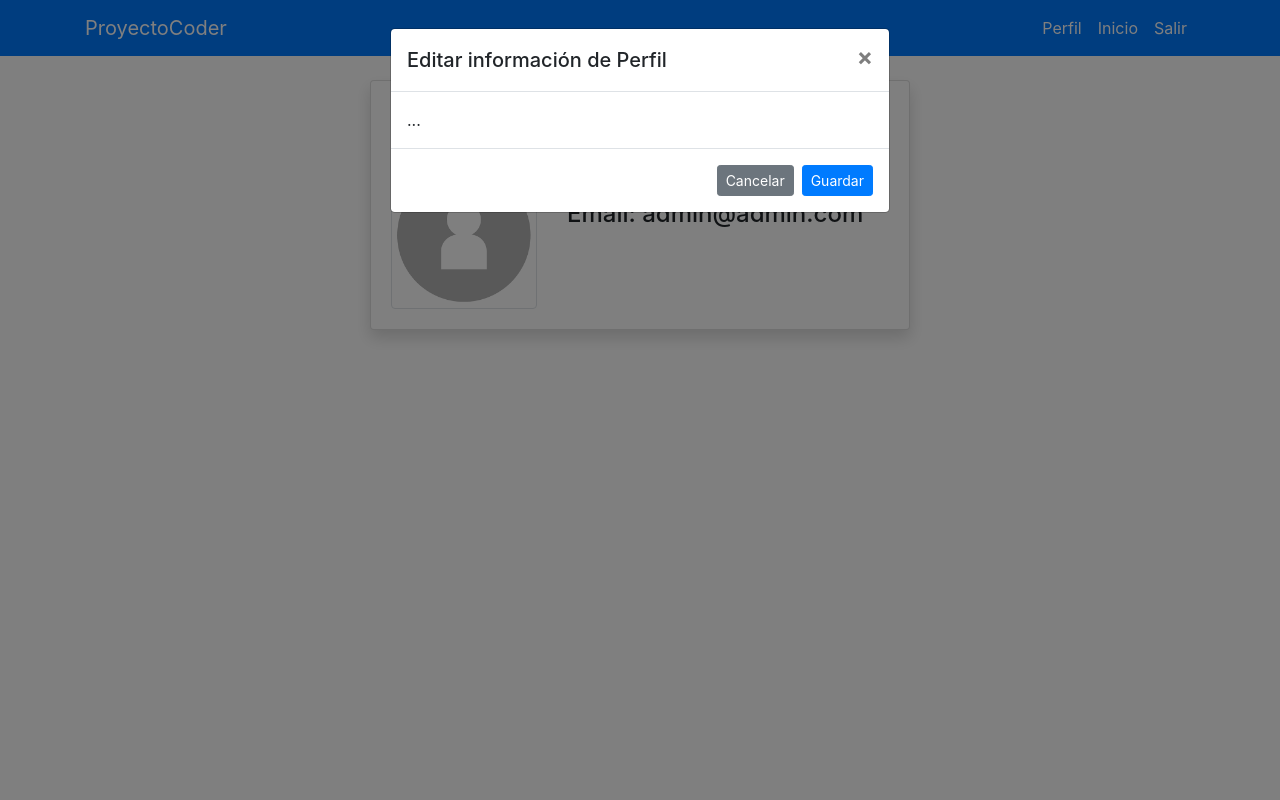
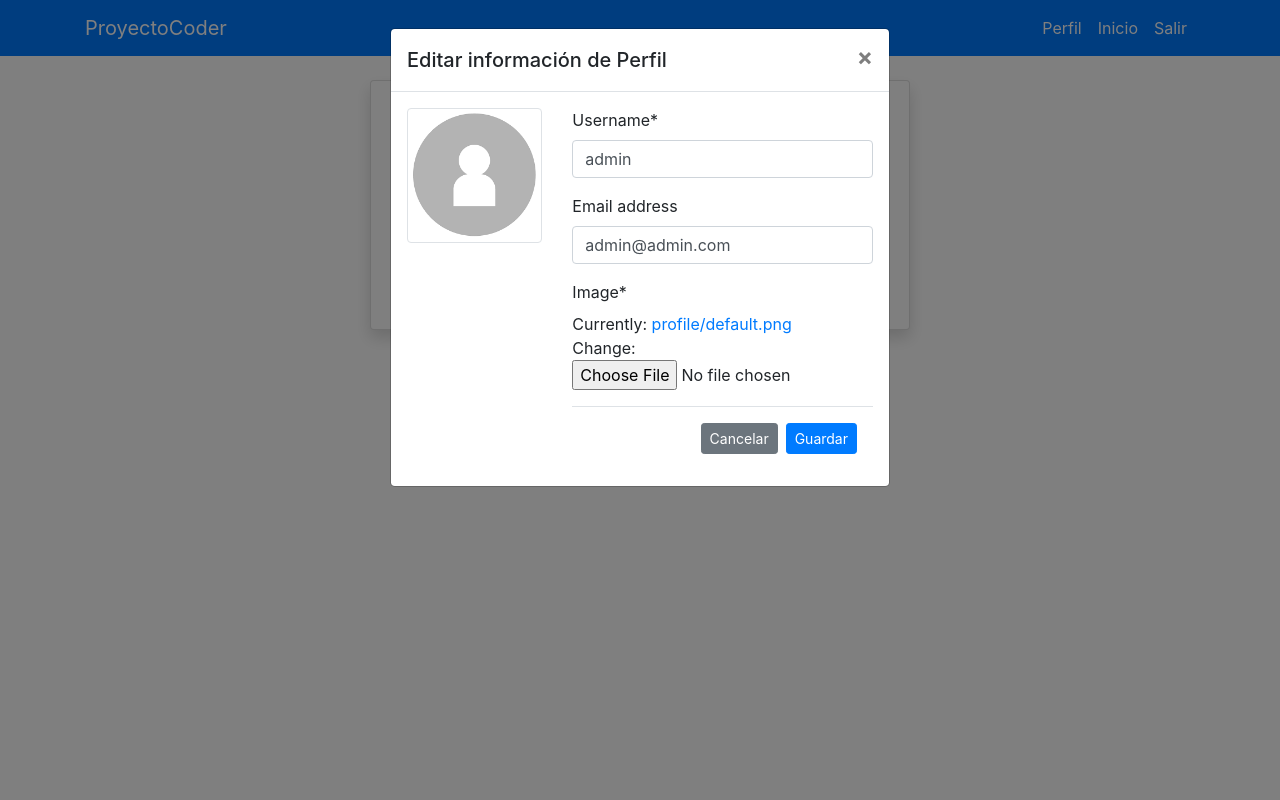
Before and after one commit to imanol-ortiz/WebDjango-Python-, a Django app: page /profile/ in a window 1280 px wide, after a click on "Editar Perfil". Run offline with Django 4.2, Linux system fonts and the light colour scheme; a user stored in the database is signed in; data comes from the database, SQL or seed files in the repository; both versions use the stored data as it was after the commit; some libraries are stand-ins or nearby versions.

Commit message:
modificaciones 200622

```diff
--- a/Blog/settings.py
+++ b/Blog/settings.py
@@ -131,6 +131,10 @@ DEFAULT_AUTO_FIELD = 'django.db.models.BigAutoField'
 
 MEDIA_URL = '/media/'
 
+STATICFILES_DIRS = [
+    BASE_DIR / 'static'
+]
+
 MEDIA_ROOT = (BASE_DIR /'media')
 
 STATIC_ROOT = (BASE_DIR /'asset')
--- /dev/null
+++ b/static/style.css
@@ -0,0 +1,6 @@
+.cover{
+    background: url('/media/bw.jpg') !important;
+    background-position: center;
+    background-size: cover;
+    height: 100vh;
+}
--- a/templates/partials/base.html
+++ b/templates/partials/base.html
@@ -1,3 +1,4 @@
+{% load static %}
 <!doctype html>
 <html lang="en">
   <head>
@@ -7,6 +8,9 @@
 
     <!-- Bootstrap CSS -->
     <link rel="stylesheet" href="https://cdn.jsdelivr.net/npm/bootstrap@4.6.1/dist/css/bootstrap.min.css" integrity="sha384-zCbKRCUGaJDkqS1kPbPd7TveP5iyJE0EjAuZQTgFLD2ylzuqKfdKlfG/eSrtxUkn" crossorigin="anonymous">
+
+
+    <link rel="stylesheet" href="{% static '/style.css' %}">
 
     <title>{% block title %}{% endblock %}</title>
   </head>
--- a/templates/users/login.html
+++ b/templates/users/login.html
@@ -2,6 +2,8 @@
 {% block title %}Login{% endblock %}
 {% load crispy_forms_tags %}
 {% block content %}
+<div class="cover">
+
 
     <div class="container">
         <div class="row mt-5 pt-3">
@@ -27,5 +29,5 @@
             </div>
         </div>
     </div>
-
+</div>
 {% endblock %}
--- a/templates/users/profile.html
+++ b/templates/users/profile.html
@@ -42,11 +42,23 @@
           </button>
         </div>
         <div class="modal-body">
-          ...
-        </div>
-        <div class="modal-footer">
-          <button type="button" class="btn btn-secondary btn-sm" data-dismiss="modal">Cancelar</button>
-          <button type="button" class="btn btn-primary btn-sm">Guardar</button>
+          <div class="row">
+            <div class="col-md-4">
+              <img class="img-thumbnail" src="{{ user.profilemodel.image.url }}" alt="profile-img">
+            </div>
+            <div class="col-md-8">
+              <form method="POST" enctype="multipart/from-data">
+                {% csrf_token %}
+                {{ u_form| crispy }}
+                {{ p_form| crispy }}
+
+                <div class="modal-footer">
+                  <button type="button" class="btn btn-secondary btn-sm" data-dismiss="modal">Cancelar</button>
+                  <button type="submit" class="btn btn-primary btn-sm">Guardar</button>
+                </div>
+              </form>
+            </div>
+          </div>
         </div>
       </div>
     </div>
--- a/templates/users/sign_up.html
+++ b/templates/users/sign_up.html
@@ -3,7 +3,7 @@
 {% load crispy_forms_tags %}
 {% block content %}
 
-<div class="container">
+<div class="container cover">
     <div class="row mt-5 pt-3">
         <div class="col-md-5 offset-md-7">
             <div class="card my-3 shadow">
--- a/users/forms.py
+++ b/users/forms.py
@@ -1,5 +1,6 @@
 from django.contrib.auth.forms import UserCreationForm
 from django.contrib.auth.models import User
+from .models import Profilemodel
 from django import forms
 
 class Sign_upform(UserCreationForm):
@@ -14,3 +15,19 @@ class Sign_upform(UserCreationForm):
 
         for fieldname in ['username','email','password1','password2']:
             self.fields[fieldname].help_text = None
+
+class Userupdateform(forms.ModelForm):
+    class Meta:
+        model = User
+        fields = ['username','email']
+
+    def __init__(self, *args, **kwargs):
+        super(Userupdateform, self).__init__(*args, **kwargs)
+
+        for fieldname in ['username','email',]:
+            self.fields[fieldname].help_text = None
+
+class ProfileupdateForm(forms.ModelForm):
+    class Meta:
+        model = Profilemodel
+        fields = ['image']
--- a/users/views.py
+++ b/users/views.py
@@ -1,6 +1,7 @@
 from django.shortcuts import render, redirect
 from django.contrib.auth.forms import UserCreationForm
-from .forms import Sign_upform
+from .forms import Sign_upform, Userupdateform, ProfileupdateForm
+
 # Create your views here.
 
 def sign_up(request):
@@ -18,4 +19,19 @@ def sign_up(request):
     return render(request, 'users/sign_up.html', context)
 
 def profile(request):
-    return render(request, 'users/profile.html')
+    if request.method == 'POST':
+        u_form = Userupdateform(request.POST or None, instance = request.user )
+        p_form = ProfileupdateForm(request.POST or None, request.FILES or None, instance=request.user.profilemodel)
+        if u_form.is_valid() and p_form.is_valid():
+            u_form.save()
+            p_form.save()
+            return redirect ('users-profile')
+    else:
+        u_form = Userupdateform(instance = request.user)
+        p_form = ProfileupdateForm(instance=request.user.profilemodel)
+    context = {
+        'u_form': u_form,
+        'p_form': p_form,
+
+    }
+    return render(request, 'users/profile.html',context)
```
Also changed, not shown: db.sqlite3, media/bw.jpg (added). Lines whose indentation alone changed are shown as unchanged.
